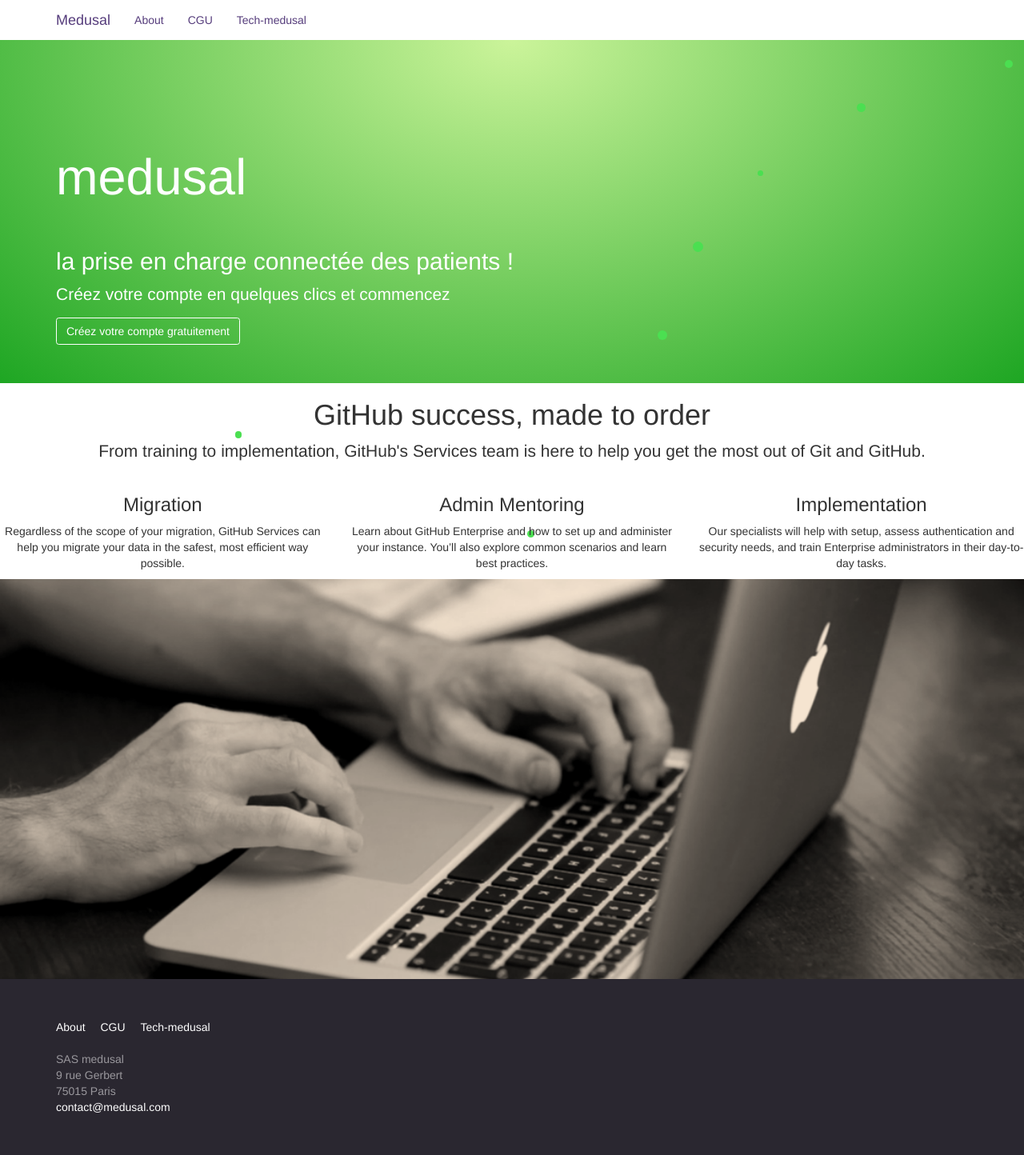
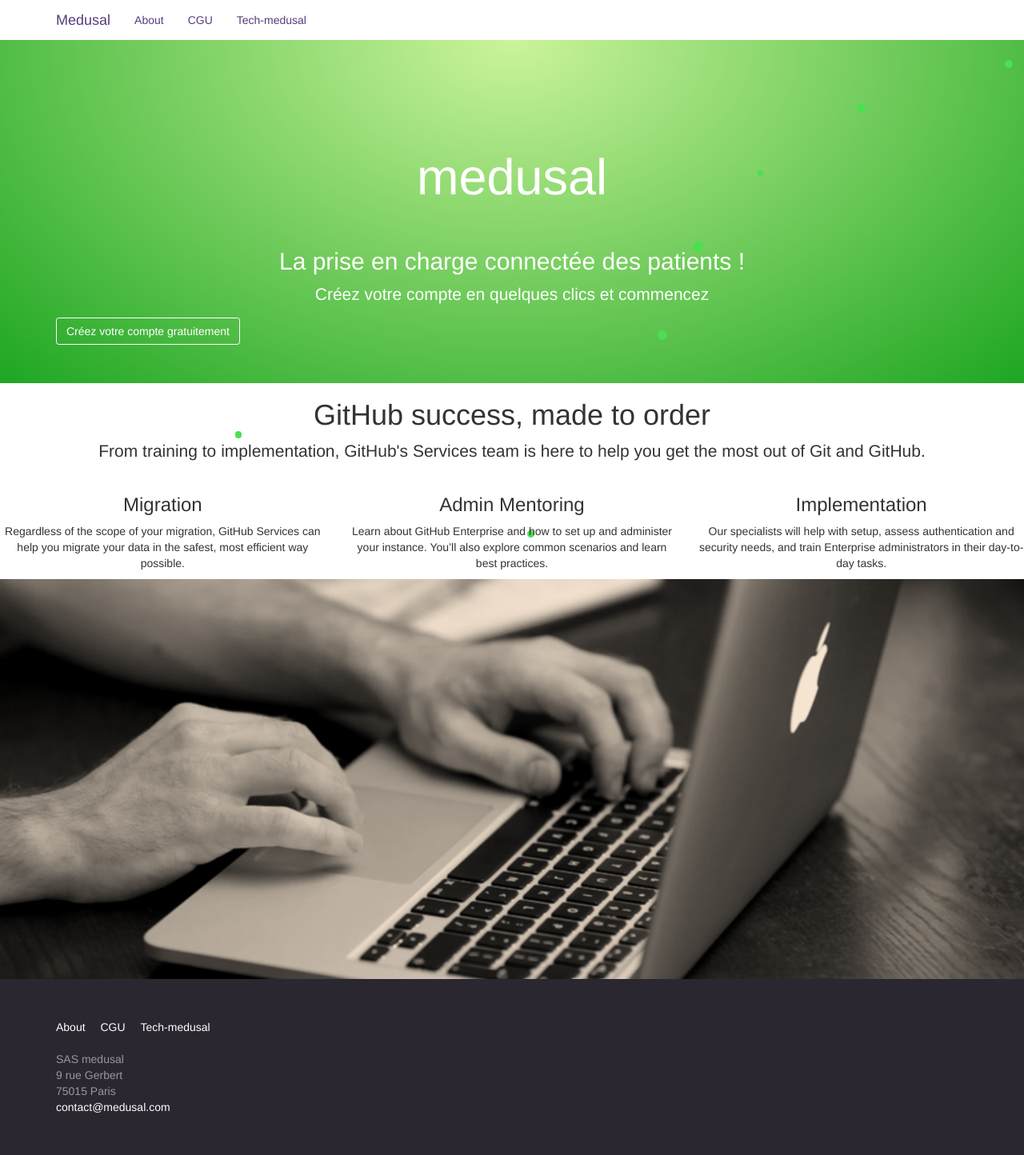
Before and after one commit to medusal/medusal.github.io, a Jekyll site: the page built from index.html, in a window 1280 px wide. Shown: the whole page at 80% size. Built offline with Jekyll 4.4.1, drawn with Linux system fonts in a browser that asks for light colours.

Commit message:
Update index.html

```diff
--- a/index.html
+++ b/index.html
@@ -5,11 +5,11 @@ layout: home
 <div class="home">
   <section class="green-light bubbles white jumbotron">
     <div class="container">
-      <h1 class="white" class="text-center"><br>medusal<br/>
+      <h1 class="white text-center"><br>medusal<br/>
       </h1>
-      <h2><br>la prise en charge connectée des patients !</br></h2>
-      <p class="lead white">Créez votre compte en quelques clics et commencez</p>
-      <a href="/about" class="btn btn-outline-white">Créez votre compte gratuitement</a>
+      <h2 class="white text-center"><br>La prise en charge connectée des patients !</br></h2>
+      <p class="lead white text-center">Créez votre compte en quelques clics et commencez</p>
+      <a href="/about" class="btn btn-outline-white text-center">Créez votre compte gratuitement</a>
     </div>
   </section>
   <section class="text-center">
```
